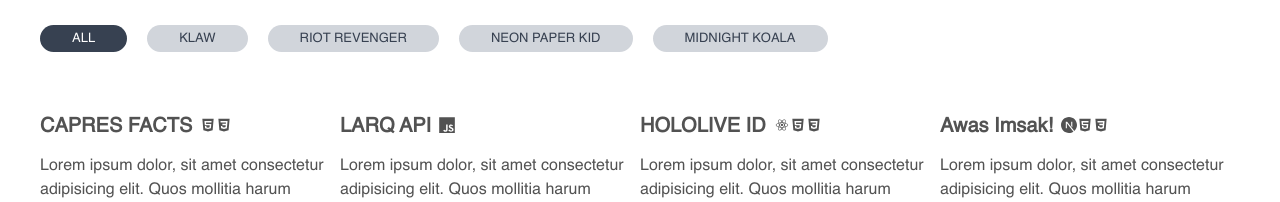
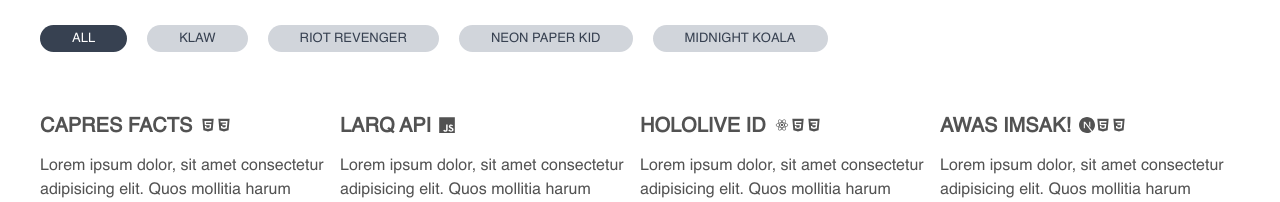
Before and after one commit to klawcodes/klawklawporto, a Next.js app: page / in a window 1280 px wide. Shown: the part 1868-2070 px from the top of the page. Built offline with nearby package versions, Linux system fonts and the light colour scheme.

Commit message:
fix Awas Imsak!

```diff
--- a/app/works/page.tsx
+++ b/app/works/page.tsx
@@ -103,7 +103,7 @@
                     </div>
                     <div className={`${selectedCategory === 'ALL' || selectedCategory === 'KLAW' ? '' : 'hidden'}`}>
                         <div className="flex items-center mb-3">
-                            <h2 className="helvetica mr-2 text-[20px] font-bold">Awas Imsak!</h2>
+                            <h2 className="helvetica mr-2 text-[20px] font-bold">AWAS IMSAK!</h2>
                             <SiNextdotjs title="Next JS" className="icon mb-1"/>
                             <DiHtml5 title="HTML" className="icon mb-1"/>
                             <DiCss3 title="CSS" className="icon mb-1"/>
```
